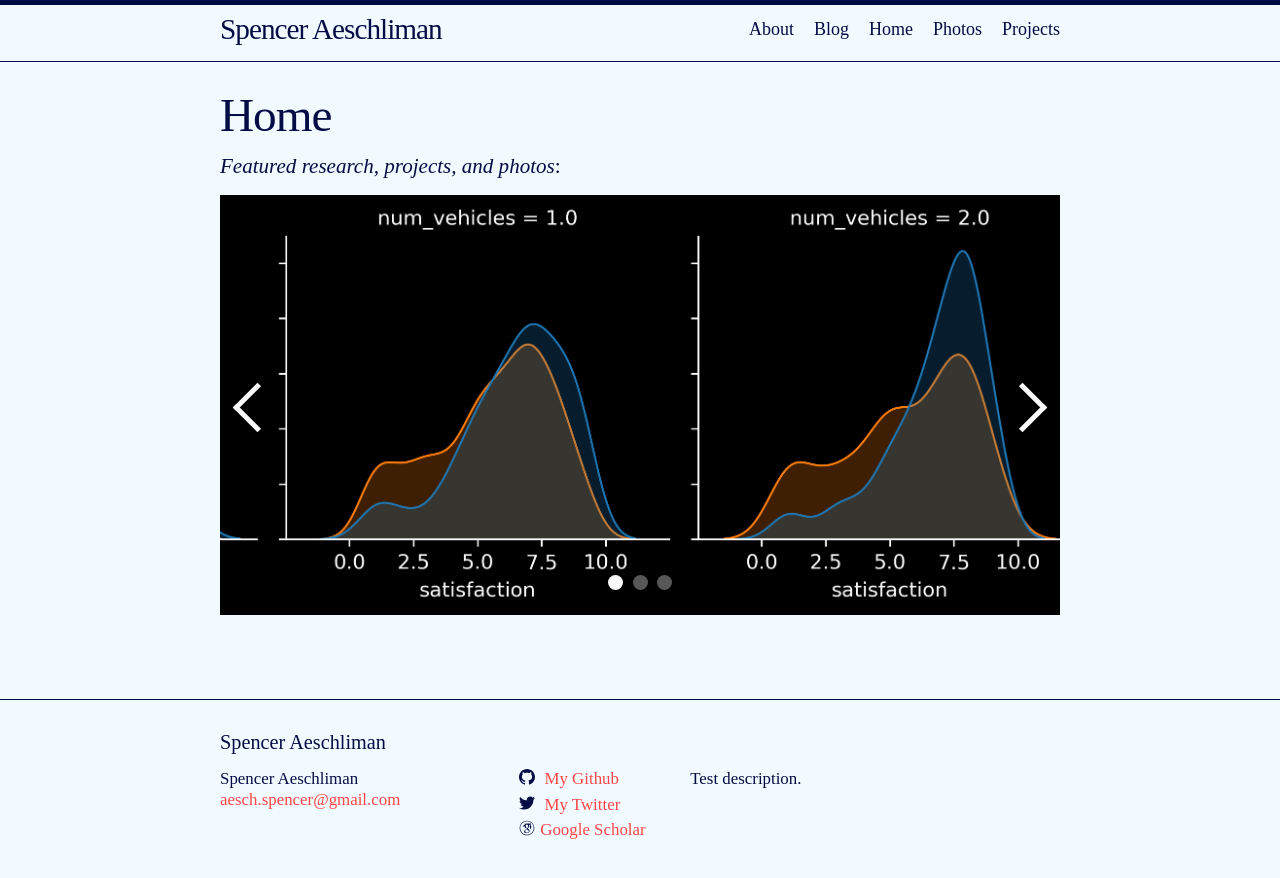
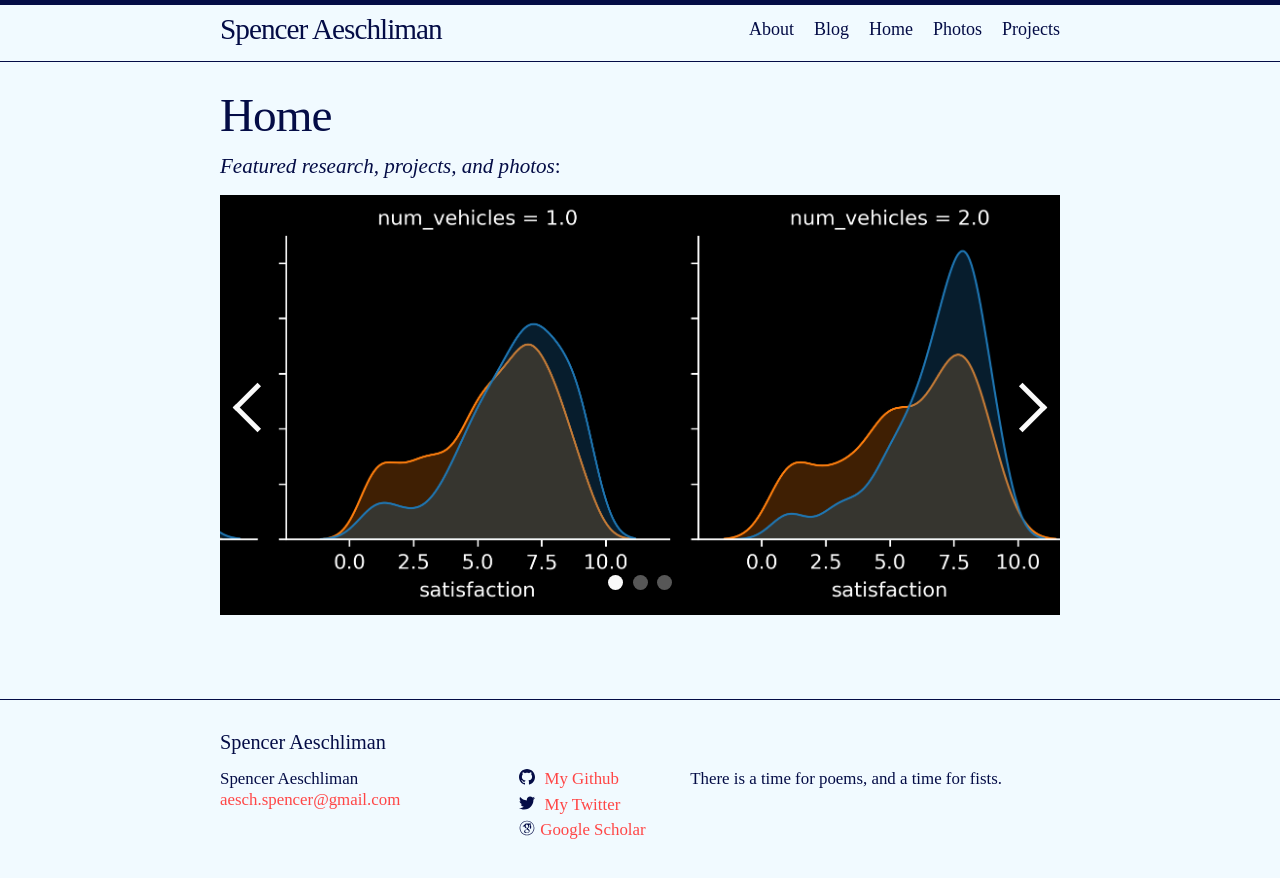
Before and after one commit to s-aeschliman/s-aeschliman.github.io, a Jekyll site: the page built from docs/index.markdown, in a window 1280 px wide. Shown: the top 878 px of the page. Built offline with Jekyll 4.4.1, drawn with Linux system fonts in a browser that asks for light colours.

Commit message:
new description + testing link to github account

```diff
--- a/docs/_config.yml
+++ b/docs/_config.yml
@@ -21,7 +21,7 @@
 title: Spencer Aeschliman
 email: aesch.spencer@gmail.com
 description: >- # this means to ignore newlines until "baseurl:"
-  Test description.
+  There is a time for poems, and a time for fists.
 baseurl: "" # the subpath of your site, e.g. /blog
 url: "http://s-aeschliman.github.io" # the base hostname & protocol for your site, e.g. http://example.com
 twitter_username: Aeschliman1
```
